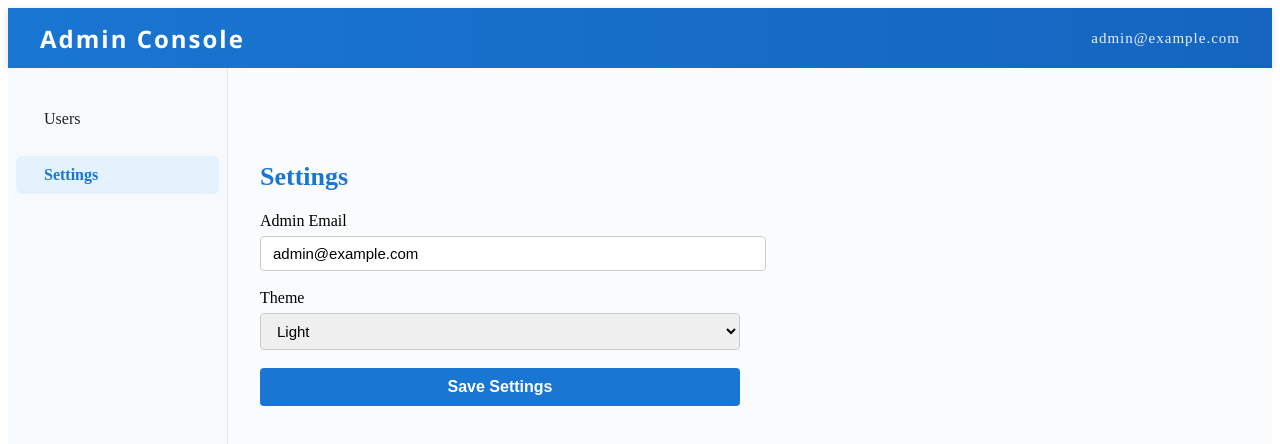
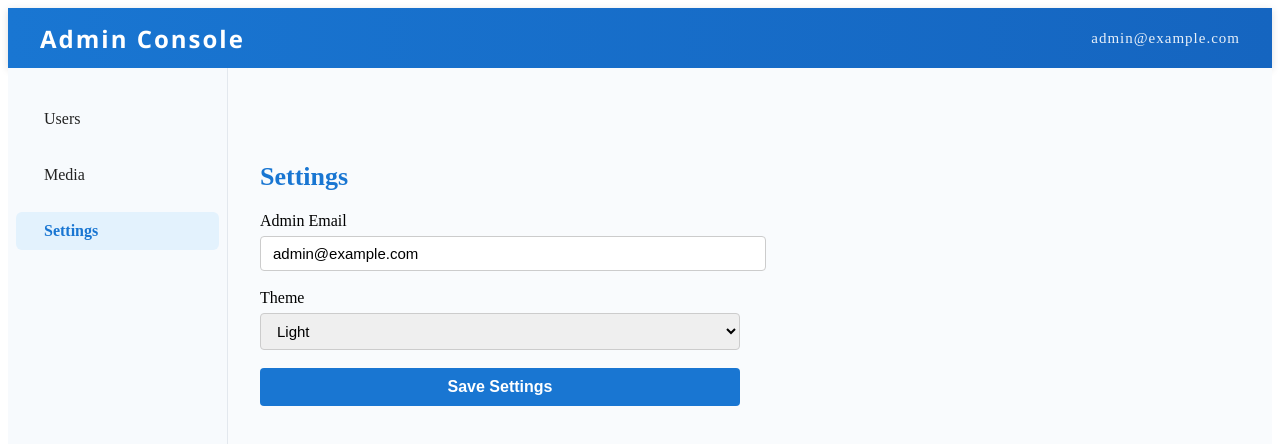
Before and after one commit to NagasivaKumari/DeepFake, a React (Vite) app in the folder admin/: page /settings in a window 1280 px wide. Shown: the top 444 px of the page. Built offline with nearby package versions, Linux system fonts and the light colour scheme.

Commit message:
feat(admin): update sidebar links for registration and KYC

```diff
--- a/admin/src/Sidebar.tsx
+++ b/admin/src/Sidebar.tsx
@@ -23,6 +23,18 @@ const Sidebar: React.FC = () => (
       })}>
         Users
       </NavLink>
+      <NavLink to="/media" style={({ isActive }) => ({
+        color: isActive ? "#1976d2" : "#222",
+        fontWeight: isActive ? 700 : 400,
+        textDecoration: "none",
+        padding: "10px 28px",
+        borderRadius: 6,
+        background: isActive ? "#e3f2fd" : "none",
+        transition: "background 0.2s, color 0.2s",
+        margin: "0 8px"
+      })}>
+        Media
+      </NavLink>
       <NavLink to="/settings" style={({ isActive }) => ({
         color: isActive ? "#1976d2" : "#222",
         fontWeight: isActive ? 700 : 400,
```
